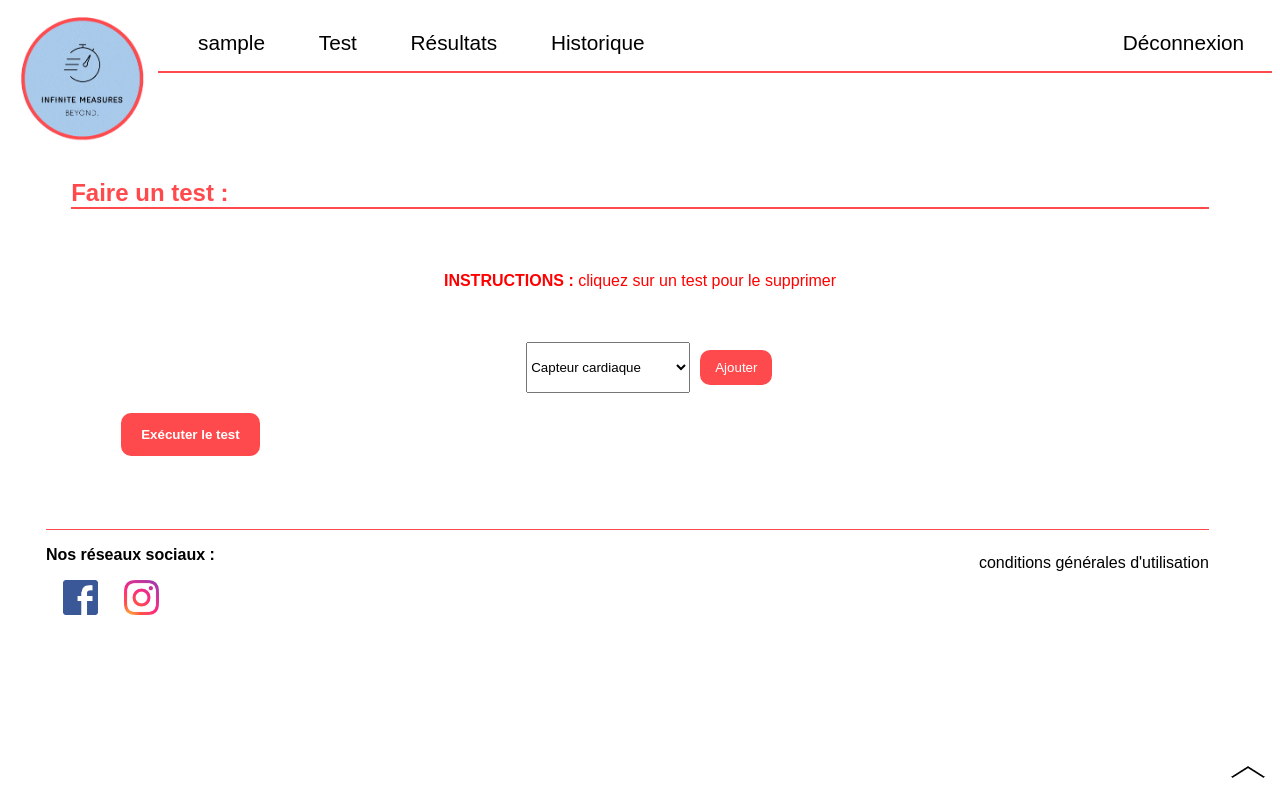
After one commit to starfight44/APP_INFO_G6E, a PHP site: template view/makeATestView.php in a window 1280 px wide. The commit adds this page. Run offline with PHP 8.4, Linux system fonts and the light colour scheme; the template is opened without the code that fills it, so the values that code supplies are empty; the visitor is signed in with stand-in values (Sample User, id 1).

Commit message:
ajout page Test

```diff
--- a/index.php
+++ b/index.php
@@ -64,6 +64,9 @@ if (isset($_GET['action'])) {
     elseif ($_GET['action'] == 'resetPassword') {
         resetUserPassword();
     }
+    elseif ($_GET['action'] == 'removeSensor') {
+        deleteSensorChoice($_GET['id_sensor']);
+    }
 
 }
 else {
--- a/public/CSS/style.css
+++ b/public/CSS/style.css
@@ -222,8 +222,9 @@ input[type=button] {
     width: max-content;
     border-radius: 10px;
     font-weight: bold;
-    margin-bottom: 1%;
-    margin-right: 1%;
+    margin-bottom: 10px;
+    margin-left: 50px;
+    margin-top: 20px;
 
 }
 
@@ -293,3 +294,14 @@ form{
 .warning{
     color: red;
 }
+
+a{
+    text-decoration: none;
+    color: black;
+}
+
+#addTest{
+    text-align: center;
+    margin-left: 40%;
+
+}
--- /dev/null
+++ b/view/makeATestView.php
@@ -0,0 +1,29 @@
+<?php
+ob_start(); ?>
+
+    <section><h2>Faire un test :</h2></section>
+    <section>
+            <p align="center" class="warning"><strong>INSTRUCTIONS :</strong> cliquez sur un test pour le supprimer</p>
+            <br><br>
+        <div id="addTest">
+            <form action="index.php?action=addTest" method="POST">
+
+                <select name="test">
+                    <option value="1">Capteur cardiaque</option>
+                    <option value="2">Capteur de température</option>
+                    <option value="3">Stimulus visuel</option>
+                    <option value="4">Stimulus sonore</option>
+                    <option value="5">Reconnaissance vocale</option>
+                </select>
+                <input type="submit" id='submit' value='Ajouter' >
+            </form>
+        </div>
+
+            <?= $sensorsChoice ?>
+
+
+            <a href=""><input type="button" value="Exécuter le test"> </a>
+        </article>
+    </section>
+<?php  $content = ob_get_clean();
+require('view/userSpaceView.php') ; ?>
```
Also changed, not shown: controller/userAction.php (+30 -10 lines), controller/visitorAction.php (+17 -20 lines), model/modelUser.php (+16 -0 lines), view/homeView.php (+11 -1 lines).
